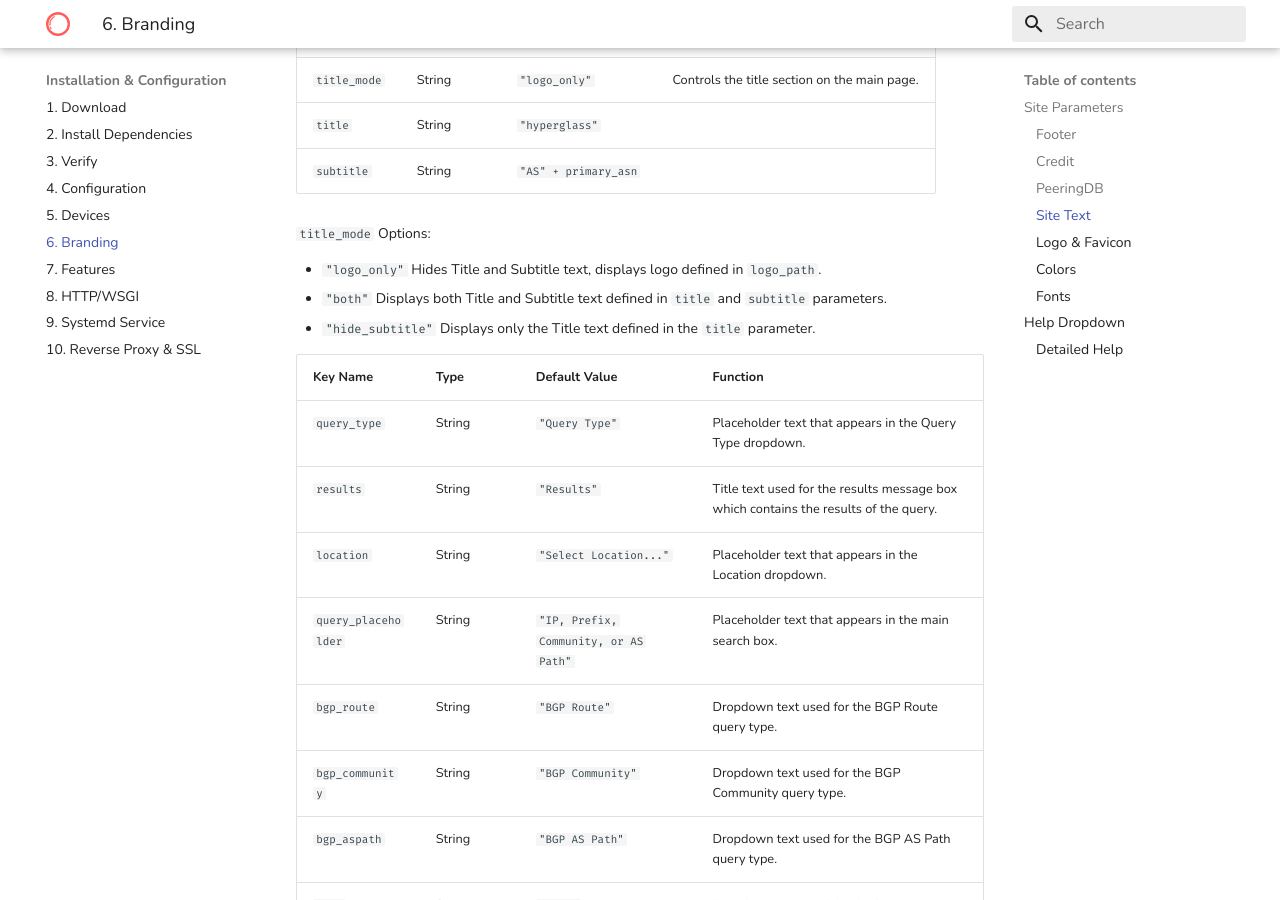
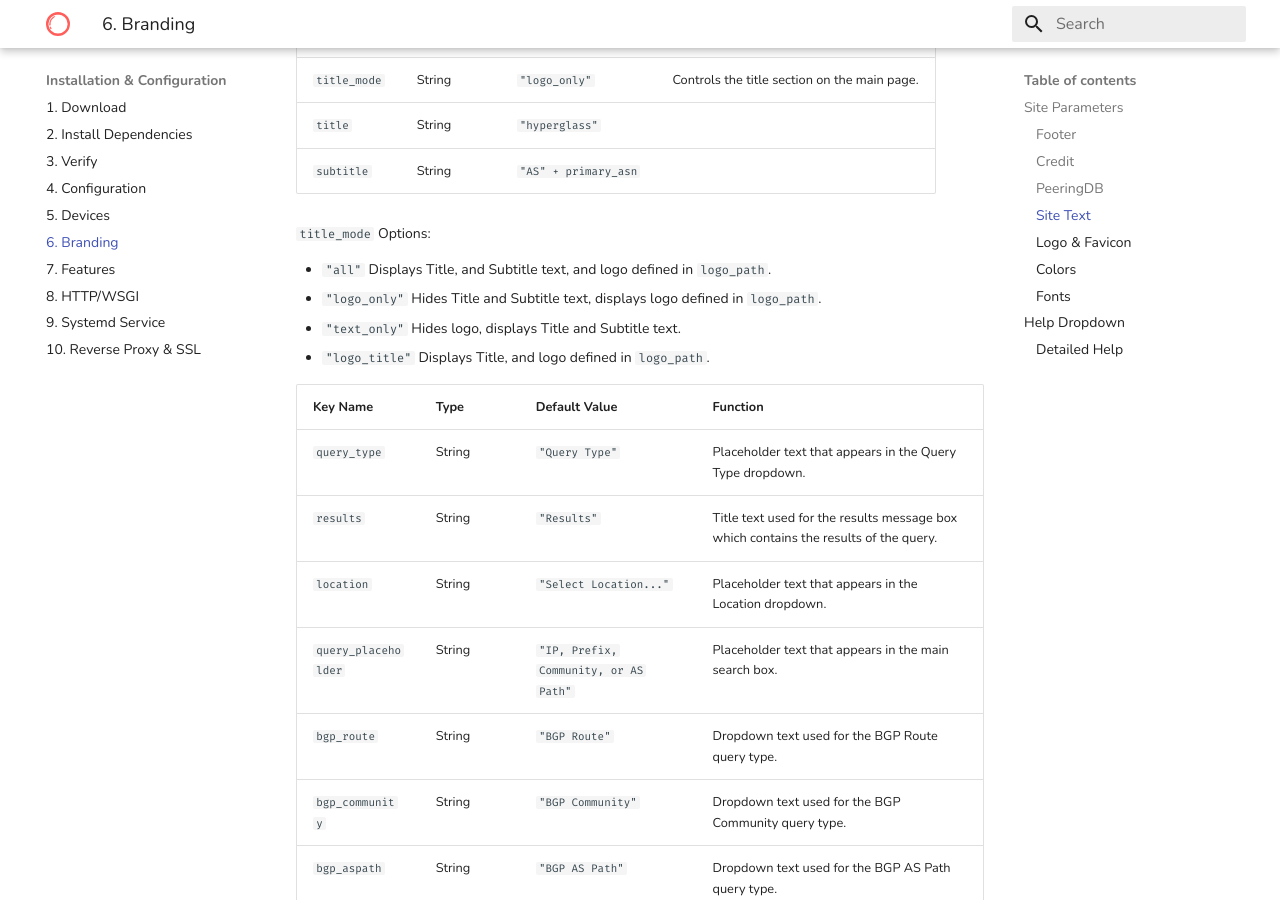
Before and after one commit to thatmattlove/hyperglass-docs, an MkDocs documentation site: the page built from docs/installation/branding.md, in a window 1280 px wide and 900 px high, scrolled down 1513 px. Built offline with MkDocs 1.6.1 and Material for MkDocs 9.7.7, drawn with Linux system fonts in a browser that asks for light colours.

Commit message:
Fix incorrect title_mode parameters

```diff
--- a/docs/installation/branding.md
+++ b/docs/installation/branding.md
@@ -57,9 +57,10 @@ The footer text itself can be customized by adding a [Markdown](https://github.c
 
 `title_mode` Options:
 
+-   `"all"` Displays Title, and Subtitle text, and logo defined in `logo_path`.
 -   `"logo_only"` Hides Title and Subtitle text, displays logo defined in `logo_path`.
--   `"both"` Displays both Title and Subtitle text defined in `title` and `subtitle` parameters.
--   `"hide_subtitle"` Displays only the Title text defined in the `title` parameter.
+-   `"text_only"` Hides logo, displays Title and Subtitle text.
+-   `"logo_title"` Displays Title, and logo defined in `logo_path`.
 
 | Key Name            | Type   | Default Value                         | Function                                                                             |
 | ------------------- | ------ | ------------------------------------- | ------------------------------------------------------------------------------------ |
```
